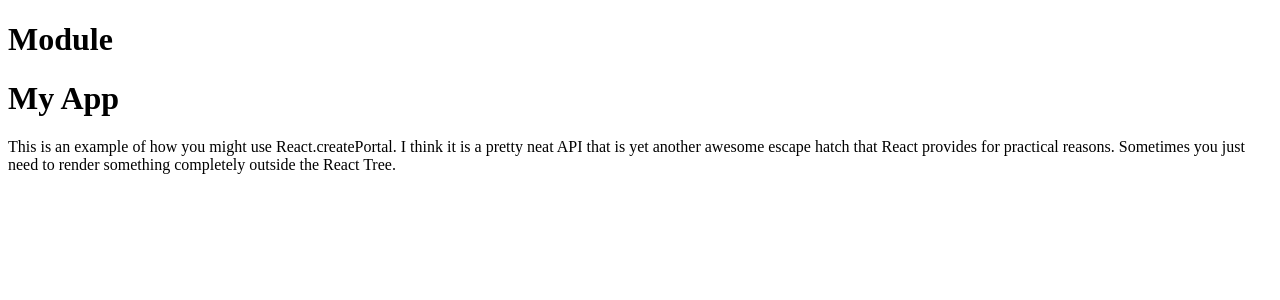
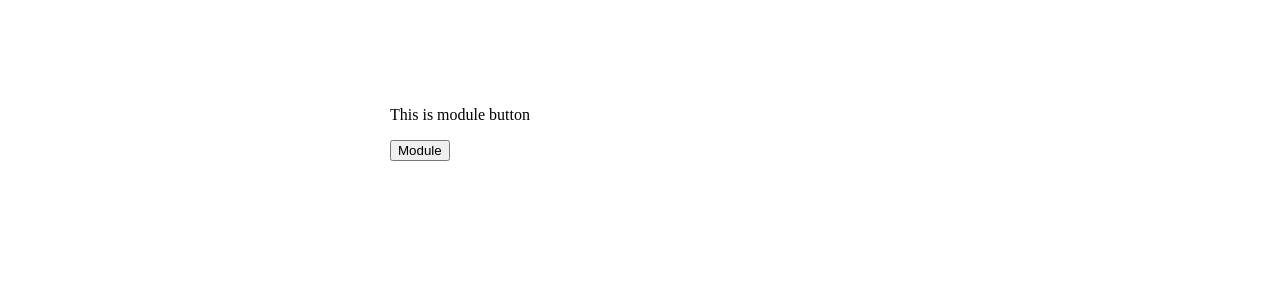
Before and after one commit to ponagantilikithasri/React, a React (Vite) app in the folder React/hello_world/: page / in a window 1280 px wide. Shown: the top 300 px of the page. Built offline with nearby package versions, Linux system fonts and the light colour scheme.

Commit message:
Portal difference example without Portal

```diff
--- a/React/hello_world/index.html
+++ b/React/hello_world/index.html
@@ -8,8 +8,6 @@
   </head>
   <body>
     <div id="root"></div>
-    <div id="portal-module"></div>
-    <div id="portal-modul"></div>
     <script type="module" src="/src/main.jsx"></script>
   </body>
 </html>
--- a/React/hello_world/src/App.css
+++ b/React/hello_world/src/App.css
@@ -0,0 +1,42 @@
+.App {
+  width: 500px;
+  margin: 40px auto;
+  padding: 50px;
+  position: relative;
+}
+
+.modal {
+  display: flex;
+  align-items: center;
+  justify-content: center;
+  height: inherit;
+  width: 100%;
+  position: absolute;
+  top: 0;
+  bottom: 0;
+  left: 0;
+  right: 0;
+}
+
+.overlay {
+  width: 100%;
+  height: 100%;
+  background-color: rgba(0, 0, 0, 0.5);
+  position: absolute;
+  top: 0;
+  bottom: 0;
+  left: 0;
+  right: 0;
+  z-index: 1;
+  backdrop-filter: blur(2px);
+}
+
+.content {
+  background-color: white;
+  z-index: 2;
+  padding: 32px;
+  box-shadow: 0 1px 12px rgba(0, 0, 0, 0.5);
+  display: flex;
+  flex-direction: column;
+  border-radius: 8px;
+}
--- a/React/hello_world/src/App.jsx
+++ b/React/hello_world/src/App.jsx
@@ -1,11 +1,10 @@
 import { useState } from "react";
 import Module from "./componets/module";
-import Portal_module from "./componets/Portal_module";
 function App() {
   return (
     <>
       <Module />
-      <Portal_module />
+      {/* <Portal_module /> */}
     </>
   );
 }
--- a/React/hello_world/src/componets/Portal_module.jsx
+++ b/React/hello_world/src/componets/Portal_module.jsx
@@ -1,23 +1,18 @@
-import React, { useState } from "react";
-import ReactDOM from "react-dom";
-export default function Portal_module() {
-  const [isModelOpen, setIsModelOpen] = useState(false);
-  const toogleMethod = () => {
-    setIsModelOpen(!isModelOpen);
-  };
-  return ReactDOM.createPortal(
-    <div>
-      <h1>My App</h1>
-      <p>
-        This is an example of how you might use React.createPortal. I think it
-        is a pretty neat API that is yet another awesome escape hatch that React
-        provides for practical reasons. Sometimes you just need to render
-        something completely outside the React Tree.
-      </p>
-    </div>,
-    document.getElementById("portal-modul")
+import React from "react";
+import ReactDom from "react-dom";
+export default function Portal_module({ P_show, P_Close }) {
+  if (!P_show) return null;
+  return (
+    <div className="modal">
+      <div className="overlay"></div>
+      <div className="content">
+        <p>Portal_module</p>
+        <button onClick={P_Close}>Close</button>
+      </div>
+    </div>
   );
 }
+
 // import React from "react";
 // import ReactDOM from "react-dom";
 // export default function Module() {
--- a/React/hello_world/src/componets/module.jsx
+++ b/React/hello_world/src/componets/module.jsx
@@ -1,8 +1,15 @@
 import React from "react";
-import ReactDOM from "react-dom";
-export default function Module() {
-  return ReactDOM.createPortal(
-    <h1>Module</h1>,
-    document.getElementById("portal-module")
+import "../App.css";
+import { useState } from "react";
+import Portal_module from "./Portal_module";
+export default function () {
+  const [show, setShow] = useState(false);
+  console.log(show);
+  return (
+    <div className="App">
+      <p>This is module button</p>
+      <button onClick={() => setShow(true)}>Module </button>
+      <Portal_module P_show={show} P_Close={() => setShow(false)} />
+    </div>
   );
 }
```
